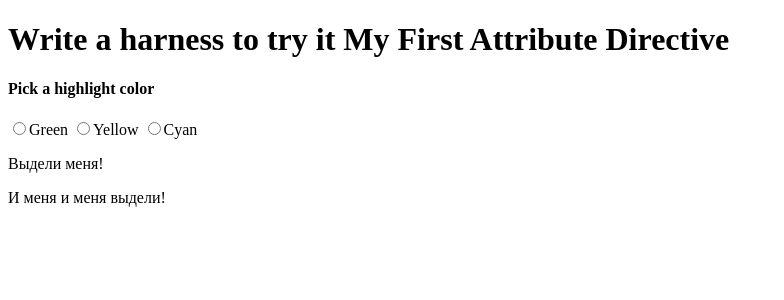
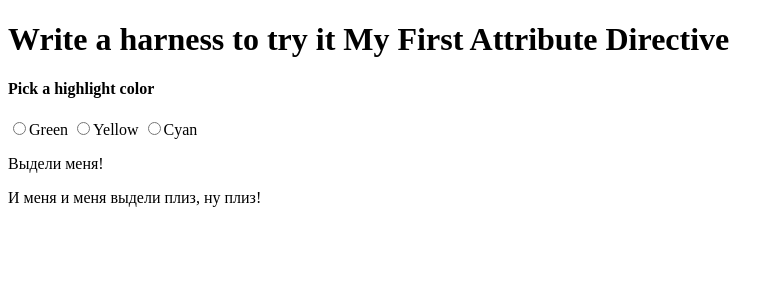
Before and after one commit to AndreGalandr/my-app, an Angular app: page / in a window 1280 px wide. Shown: the top 300 px of the page, without its empty margins (0-784 px from the left). Built offline with nearby package versions, Linux system fonts and the light colour scheme.

Commit message:
text_changing

```diff
--- a/src/app/app.component.html
+++ b/src/app/app.component.html
@@ -61,5 +61,5 @@
 <p [appHighlight]="color">Выдели меня!</p>
 
 <p [appHighlight]="color" defaultColor="violet">
-    И меня и меня выдели!
+    И меня и меня выдели плиз, ну плиз!
 </p>
```
